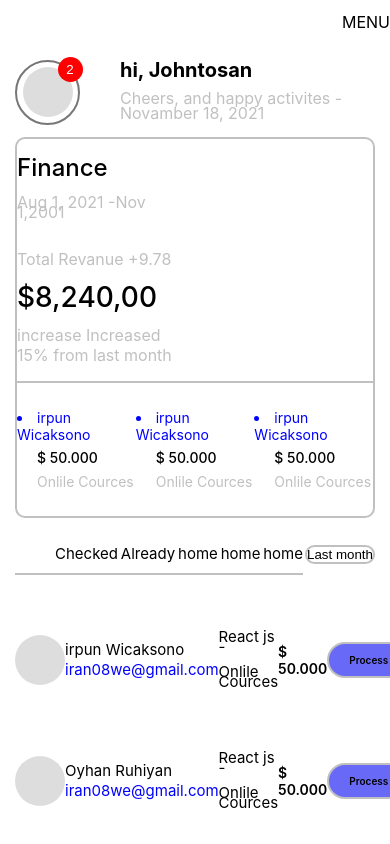
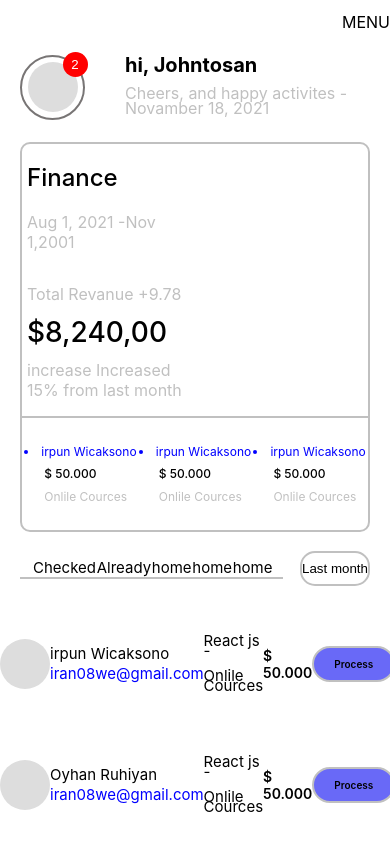
Before and after one commit to webskyneofficiall/webskyne-crm, a Next.js app: page /home in a window 390 px wide. Shown: the top 844 px of the page. Built offline with nearby package versions, Linux system fonts and the light colour scheme.

Commit message:
[DESHBOARD] margin and hover transition

```diff
--- a/components/activity.js
+++ b/components/activity.js
@@ -6,7 +6,7 @@ export const Activity = () => {
         <>
             <div className={styles.activity}>
 
-            <div  className={styles.h1}>Uncoming Schedules</div>
+                <div className={styles.h1}>Uncoming Schedules</div>
                 {Activityapi.map((e, key) => (
                     <Navbar_heading key={key}
                         image={
--- a/components/content.js
+++ b/components/content.js
@@ -2,14 +2,10 @@ import { Checked } from "./layoutcomp/checked"
 export const Content = () => {
     return (
         <>
-            <div style={{ margin: "0px 15px" }}>
-                <div style={{ margin: "15px 0px" }}>
 
-                </div>
 
                 <Checked />
 
-            </div>
 
         </>
     )
--- a/components/graph/Contantgraph.module.css
+++ b/components/graph/Contantgraph.module.css
@@ -1,6 +1,7 @@
 .contantgraph {
     border: 2px solid #C0C0C0;
     border-radius: 10px;
+    margin: 10px 0px;
 }
 
 .graphtop {
@@ -62,7 +63,6 @@
 }
 
 .graphbottom>ul>li {
-    /* line-height: px; */
     color: #C0C0C0;
 }
 
@@ -71,24 +71,30 @@
     .contantgraph {
         width: 100%;
     }
+
     .graphdata {
-        margin: 0px 0px;
+        margin: 0px 5px;
     }
 
-.graphbottom ul{
+    .graphbottom ul {
         padding: 0px 0px;
     }
 
     .graphbottom>ul>li {
-font-size: 14px;
+        font-size: 12px;
+    }
+    .heading {
+        line-height: 20px;
     }
     .h3 {
         line-height: 30px;
         font-size: 24px;
         margin-left: 20px;
     }
-.h4{
+
+    .h4 {
         margin-left: 20px;
 
     }
+
 }
--- a/components/layout.js
+++ b/components/layout.js
@@ -5,6 +5,8 @@ import { Contantgraph } from "./graph/contantgraph";
 export const Layout = ({ children }) => {
     return (
         <>
+        <div className={styles.layout}>
+
             <Navbar_heading
                 image={
                     <div className={styles.image}>
@@ -26,12 +28,11 @@ export const Layout = ({ children }) => {
             />
             <Contantgraph />
             <div className={styles.layoutlink}>
-                <ul className={styles.ul}>
+                <ul className={styles.layout_ul}>
                     <li>Checked</li>
                     <li>Already</li>
                     <li>home</li>
                     <li>home</li>
-
                     <li>home</li>
                 </ul>
                 <button className={styles.layout_button}>Last month  <i className="fa-solid fa-angle-down"></i></button>
@@ -40,6 +41,7 @@ export const Layout = ({ children }) => {
             <div>
             </div>
 
+            </div>
 
 
         </>
--- a/components/layoutcomp/checked.js
+++ b/components/layoutcomp/checked.js
@@ -27,7 +27,7 @@ export const Checked = (props) => {
                             <p >{e.desc}</p>
                         </li>
                         <li className={styles.td_price}>{e.price}</li>
-                                <li className={styles.td_button}><span style={{ fontWeight: "600" ,color:"black"}}>Process</span></li>
+                        <li className={styles.td_button}><span style={{ fontWeight: "600", color: "black" }}>Process</span></li>
                     </ul>
                 ))}
 
--- a/styles/Activity.module.css
+++ b/styles/Activity.module.css
@@ -1,10 +1,10 @@
 .activity{
-    margin: 10px 15px;
+    margin: 10px 0px;
 }
 .h1{
     font-weight: 500;
     margin: 20px 0px;
-    font-size: 24px;
+    font-size: 20px;
 }
 
 .icon_button {
@@ -26,17 +26,5 @@
   }
 
   .icon_button:active {
-    background: #cccccc;
+    background: #855d5d;
   }
-
-
-
-.image {
-    width: 55px;
-    overflow: hidden;
-    height: 55px;
-    /* line-height: 72px; */
-    border-radius: 50%;
-    border: 2px solid black;
-}
-/* End */
--- a/styles/Checked.module.css
+++ b/styles/Checked.module.css
@@ -4,12 +4,14 @@
     align-items: center;
     justify-content: space-between;
     width: 100%;
-    padding: 5px 10px;
+    padding: 10px 10px;
 
 }
 
 
 .table:hover {
+    box-shadow: 0 0 11px rgba(33, 33, 33, .2);
+    transition: 0.7s;
     background-color: #CCCCFF;
     border-radius: 10px;
 
--- a/styles/Layout.module.css
+++ b/styles/Layout.module.css
@@ -1,4 +1,4 @@
-.ul {
+.layout_ul {
     width: 80%;
     display: flex;
     justify-content: space-between;
@@ -6,18 +6,25 @@
     border-bottom: 2px solid #C0C0C0;
 
 }
-.layoutlink{
+
+.layout {
+    margin: 10px 20px;
+}
+
+.layoutlink {
     display: flex;
     justify-content: space-between;
     align-items: center;
 }
-.ul>li {
+
+.layout_ul>li {
+    margin-left: -33px;
     font-size: 24px;
     padding: 10px 0px;
     list-style: none;
 }
 
-.ul>li:hover {
+.layout_ul>li:hover {
     border-bottom: 2px solid blue;
     list-style: none;
 }
@@ -80,13 +87,16 @@
 
 
 @media (max-width: 1000px) {
-    .ul>li {
+    .layout_ul {
+        width: 75%
+    }
+    .layout_ul>li {
+        margin-left: -37px;
         font-size: 15px;
+        padding:0px 10px;
     }
-
-
     .layout_button {
-        padding: 0px 0px;
+        padding: 8px 0px;
     }
 
 }
--- a/styles/Navbar.module.css
+++ b/styles/Navbar.module.css
@@ -3,13 +3,15 @@
     border-right: 2px solid #C0C0C0;
     padding: 10px 20px;
 }
-.navbar_icon{
-    width: 50px ;
-    height: 50px ;
+
+.navbar_icon {
+    width: 50px;
+    height: 50px;
     background-color: rgb(105, 105, 247);
 
     border-radius: 10px;
 }
+
 .ul {
     display: flex;
     flex-direction: column;
@@ -42,6 +44,8 @@
 }
 
 .ul>li:hover {
+    box-shadow: 0 0 11px rgba(33, 33, 33, .2);
+    transition: 0.7s;
     color: black;
     background-color: #CCCCFF;
 }
@@ -50,15 +54,16 @@
     color: black;
 }
 
-.navbar_mobile{
+.navbar_mobile {
     display: none !important;
 }
 
 @media (max-width: 1000px) {
-  .navbar{
-  display: none;
-  }
-  .navbar_mobile{
-    display: block !important;
-  }
-  }
+    .navbar {
+        display: none;
+    }
+
+    .navbar_mobile {
+        display: block !important;
+    }
+}
--- a/styles/globals.css
+++ b/styles/globals.css
@@ -45,7 +45,7 @@ li {
   list-style-type: none;
 }
 
-@media screen and (max-width: 768px) {
+@media screen and (max-width: 1000px) {
   .main-nav .menubar__button {
     display: block !important;
     cursor: pointer;
```
Lines whose indentation alone changed are shown as unchanged.
